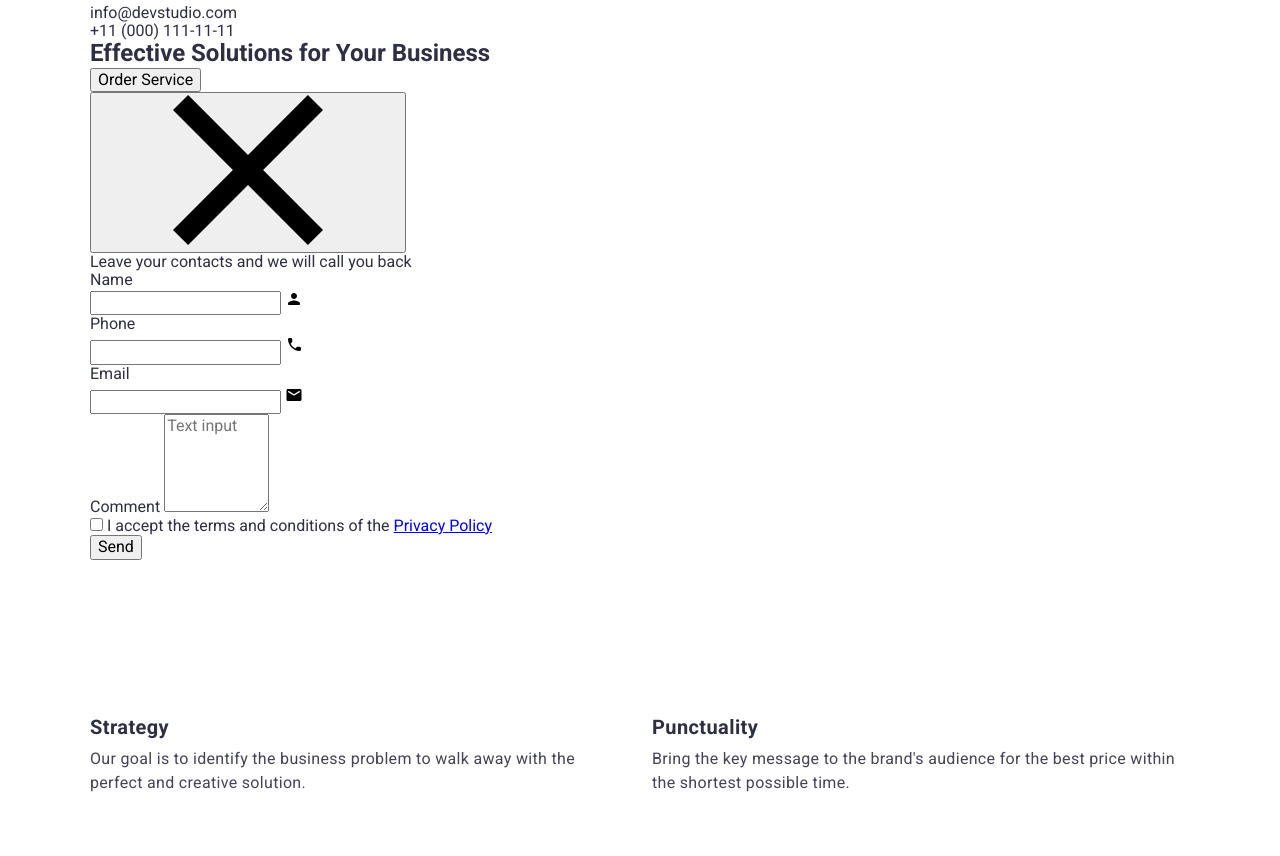
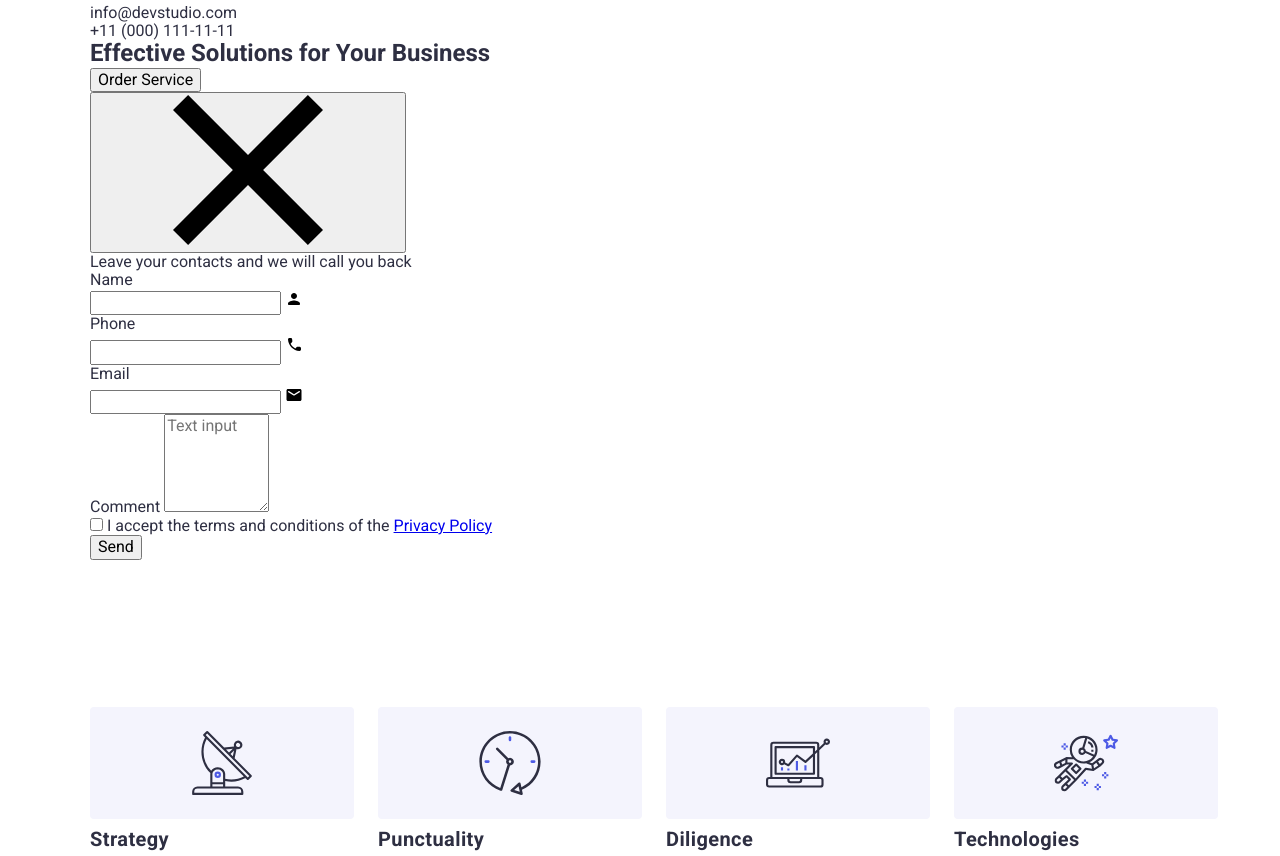
Before and after one commit to Svitlana-Matviienko/goit-markup-hw-07, a plain HTML site: page index.html in a window 1280 px wide. Shown: the part 70-926 px from the top of the page. Drawn offline with nearby package versions, Linux system fonts and the light colour scheme.

Commit message:
about - done

```diff
--- a/CSS/styles.css
+++ b/CSS/styles.css
@@ -105,6 +105,20 @@ img {
     display: none;
 }
 
+@media screen and (min-width: 1130px)
+{
+    .bg-icon-about {
+        display: block;
+        background-color: #F4F4FD;
+        border-radius: 4px;
+        width: 264px;
+        height: 112px;
+        display: flex;
+        justify-content: center;
+        align-items: center;
+    }
+}
+
 .about-studio {
     margin-bottom: 8px;
     font-weight: 700;
@@ -163,7 +177,10 @@ img {
         .about-item {
             width: calc((100% - 24px) / 2);
         }
-    }
+        .about-list {
+            flex-wrap: nowrap;
+            gap: 0 24px;
+    }}
 
 @media screen and (min-width: 1130px)
 {
--- a/index.html
+++ b/index.html
@@ -108,7 +108,7 @@
     <ul class="list about-list">
         <li class="about-item">
             <div class="bg-icon-about">
-            <svg class="icon-about">
+            <svg class="icon-about" width="64" height="64">
                 <use href="./images/symbol-defs.svg#icon-antenna"></use>
             </svg>
             </div>
@@ -117,7 +117,7 @@
         </li>
         <li class="about-item">
             <div class="bg-icon-about">
-            <svg class="icon-about">
+            <svg class="icon-about" width="64" height="64">
                 <use href="./images/symbol-defs.svg#icon-clock"></use>
             </svg>
             </div>
@@ -126,7 +126,7 @@
         </li>
         <li class="about-item">
             <div class="bg-icon-about">
-            <svg class="icon-about">
+            <svg class="icon-about" width="64" height="64">
                 <use href="./images/symbol-defs.svg#icon-diagram"></use>
             </svg>
             </div>
@@ -135,7 +135,7 @@
         </li>
         <li class="about-item">
             <div class="bg-icon-about">
-            <svg class="icon-about">
+            <svg class="icon-about" width="64" height="64">
                 <use href="./images/symbol-defs.svg#icon-astronaut"></use>
             </svg>
             </div>
```
